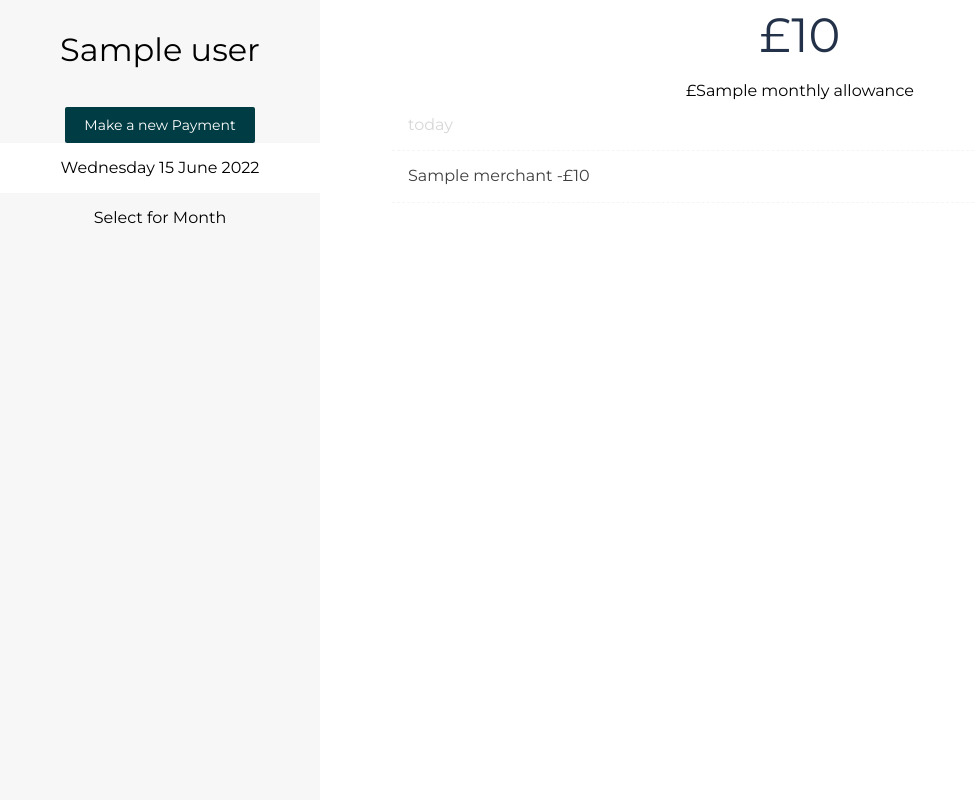
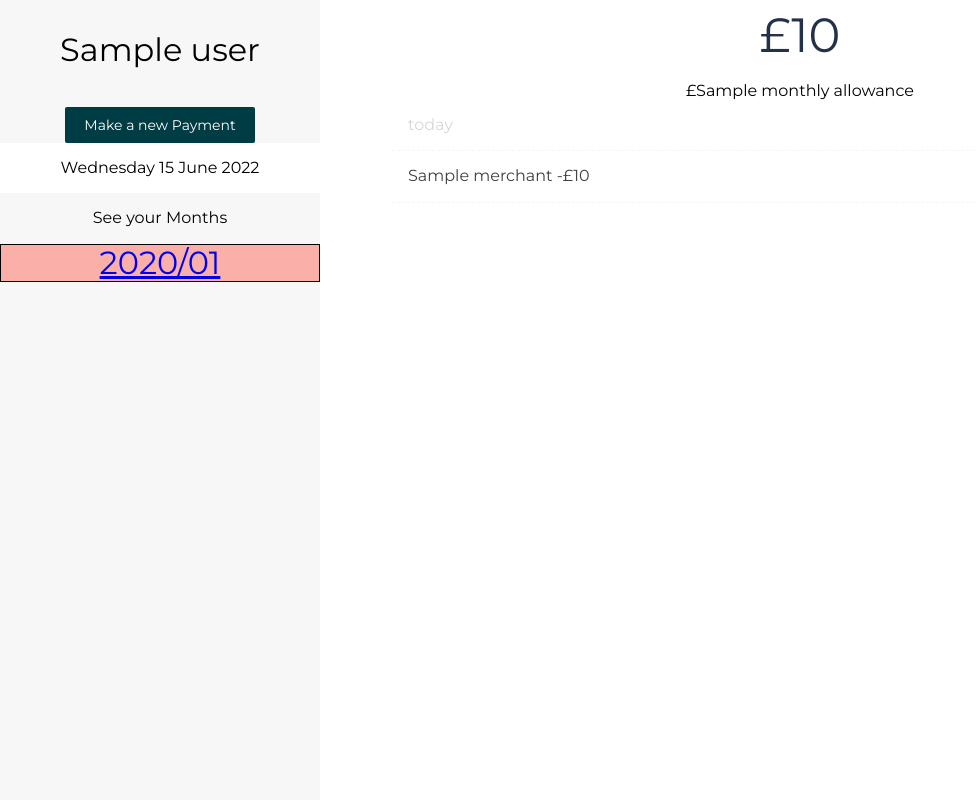
Before and after one commit to zlatterson/Python-Spending-Tracker, a Flask app: page /users/1 in a window 1280 px wide. Shown: the whole page, without its empty margins (0-976 px from the left). Run offline with Flask 2, Linux system fonts and the light colour scheme; a database or web service that is not in the repository returns one stand-in record (values such as "Sample title"); some libraries are stand-ins or nearby versions.

Commit message:
month selector added

```diff
--- a/controllers/user_controller.py
+++ b/controllers/user_controller.py
@@ -58,7 +58,7 @@ def show_users(id):
     transactions_with_today_bool = Transaction.check_if_date_condition(update_transactions,current_date)
     tranasctions_with_money_formatted = Transaction.format_money(transactions_with_today_bool)
 
-
+    transaction_dates = Transaction.transaction_dates(update_transactions)
 
 
     return render_template("/users/show.html",
@@ -66,7 +66,8 @@ def show_users(id):
     user_transacts=tranasctions_with_money_formatted,
     green_if_monthly=green_if_monthly,
     red_if_monthly=red_if_monthly,
-    month_fmt = month_fmt)
+    month_fmt = month_fmt,
+    transaction_dates=transaction_dates)
 
 @users_blueprint.route("/users/<id>/<year>/<month>")
 def show_users_month(id,year,month):
--- a/models/transaction.py
+++ b/models/transaction.py
@@ -85,3 +85,24 @@ class Transaction:
         for transaction in transactions:
             transaction.item.cost = "{:,}".format(transaction.item.cost)
         return transactions
+
+# will return a list of transacitons, but only one per month
+    def transaction_dates(transaction_list):
+        transaction_dates = []
+        for transaction in transaction_list:
+            transaction_dates.append(transaction.time[0:7])
+
+        remove_duplicates = list(dict.fromkeys(transaction_dates))
+        replace_hyphons = []
+        for transaction_date in remove_duplicates:
+            replace_hyphons.append(transaction_date.replace('-', '/'))
+        return replace_hyphons
+
+
+
+        # {}
+        # one_per_month = []
+        # for transaction in transactions:
+        #     if transaction.time[0:10] == transactions
+        # else:
+        #     one_per_month.append(transaction)
--- a/static/style.css
+++ b/static/style.css
@@ -297,3 +297,8 @@
   cursor: pointer;
   font-size: 16px;
 }
+
+.month-dropdown{
+  background-color: #fab0a9;
+  border:1px solid black;
+}
--- a/templates/users/items/new.html
+++ b/templates/users/items/new.html
@@ -13,6 +13,7 @@
     </form>
     <a class="nav-link" href="/users/{{user.id}}">Account {{month_fmt}}</a>
     <a class="nav-link" href="/users/{{user.id}}/Months">Select for Month</a>
+
   </div>
   <div class="main">
     <div class="form-background">
--- a/templates/users/show.html
+++ b/templates/users/show.html
@@ -10,8 +10,13 @@
             <input type="submit" class="pay-button"value="Make a new Payment" />
         </form>
         <a class="nav-link-active" href="/users/{{user.id}}">{{month_fmt}}</a>
-        <a class="nav-link" href="/users/{{user.id}}/Months">Select for Month</a>
+        <a class="nav-link" href="/users/{{user.id}}/Months">See your Months</a>
         <!-- <a href="/users/{{user.id}}/transactions/new">Make a detailed transaction</a> -->
+        <div class="month-dropdown">
+        {% for date in transaction_dates %}
+            <a href="{{user.id}}/{{date}}">{{date}}</a>
+        {% endfor %}
+        </div>
     </div>
     <div class="main">
         <div class="top-bar">
@@ -44,7 +49,7 @@
             <div class="dropdown-content2">
                 <div class="sub-date">{{transaction.time[8:10]}}/{{transaction.time[5:7]}}/{{transaction.time[0:4]}} {{transaction.time[10:19]}}</div>
                 {{transaction.item.name.capitalize()}}<br>
-                <div class="pie no-round" style="--p:{{transaction.item.tag.times_used}};--c:#4285f4;--b:5px"></div> {{transaction.item.tag.name.capitalize()}} makes up {{transaction.item.tag.times_used}}% of your purchases
+                <div class="pie no-round" style="--p:{{transaction.item.tag.times_used}};--c:#4285f4;--b:100px"></div> {{transaction.item.tag.name.capitalize()}} makes up {{transaction.item.tag.times_used}}% of your purchases
             </div>
         </div>
         {% endfor %}
@@ -66,7 +71,7 @@
             <div class="dropdown-content2">
                 <div class="sub-date">{{transaction.time[8:10]}}/{{transaction.time[5:7]}}/{{transaction.time[0:4]}} {{transaction.time[10:19]}}</div>
                 {{transaction.item.name.capitalize()}}<br>
-                <div class="pie no-round" style="--p:{{transaction.item.tag.times_used}};--c:#4285F4;--b:5px"></div> {{transaction.item.tag.name.capitalize()}} makes up {{transaction.item.tag.times_used}}% of your purchases {{transaction.today}}
+                <div class="pie no-round" style="--p:{{transaction.item.tag.times_used}};--c:#4285F4;--b:100px"></div> {{transaction.item.tag.name.capitalize()}} makes up {{transaction.item.tag.times_used}}% of your purchases {{transaction.today}}
             </div>
         </div>
         {% endfor %}
```
